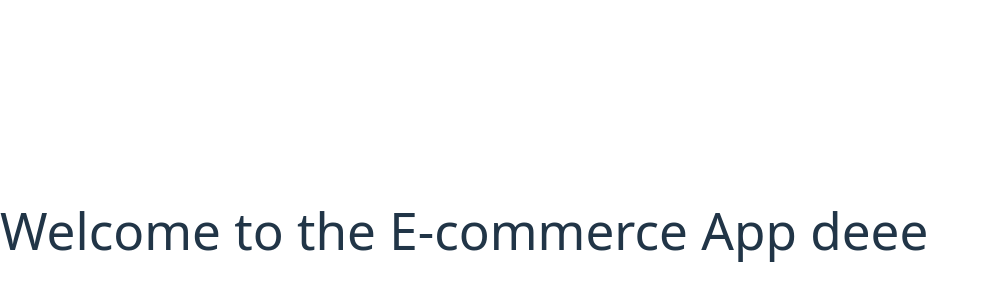
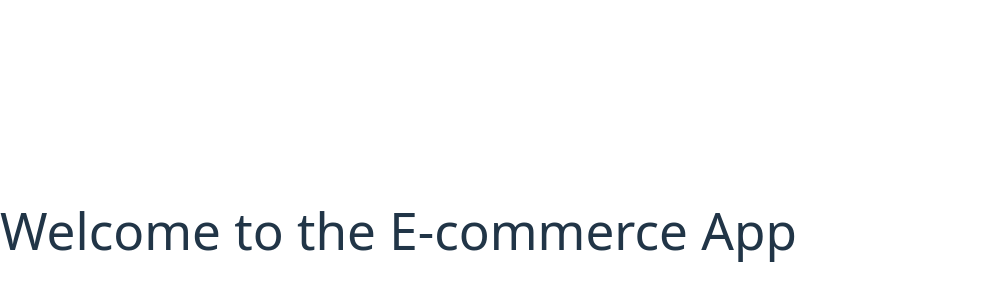
Before and after one commit to Bezaaa/Ecommece_App, a React (Vite) app: page / in a window 1280 px wide. Shown: the part 170-470 px from the top of the page, without its empty margins (0-988 px from the left). Built offline with nearby package versions, Linux system fonts and the light colour scheme.

Commit message:
change in the page

```diff
--- a/src/App.tsx
+++ b/src/App.tsx
@@ -1,7 +1,7 @@
 function App() {
   return (
     <div>
-      <h1>Welcome to the E-commerce App deee</h1>
+      <h1>Welcome to the E-commerce App </h1>
     </div>
   );
 }
```
